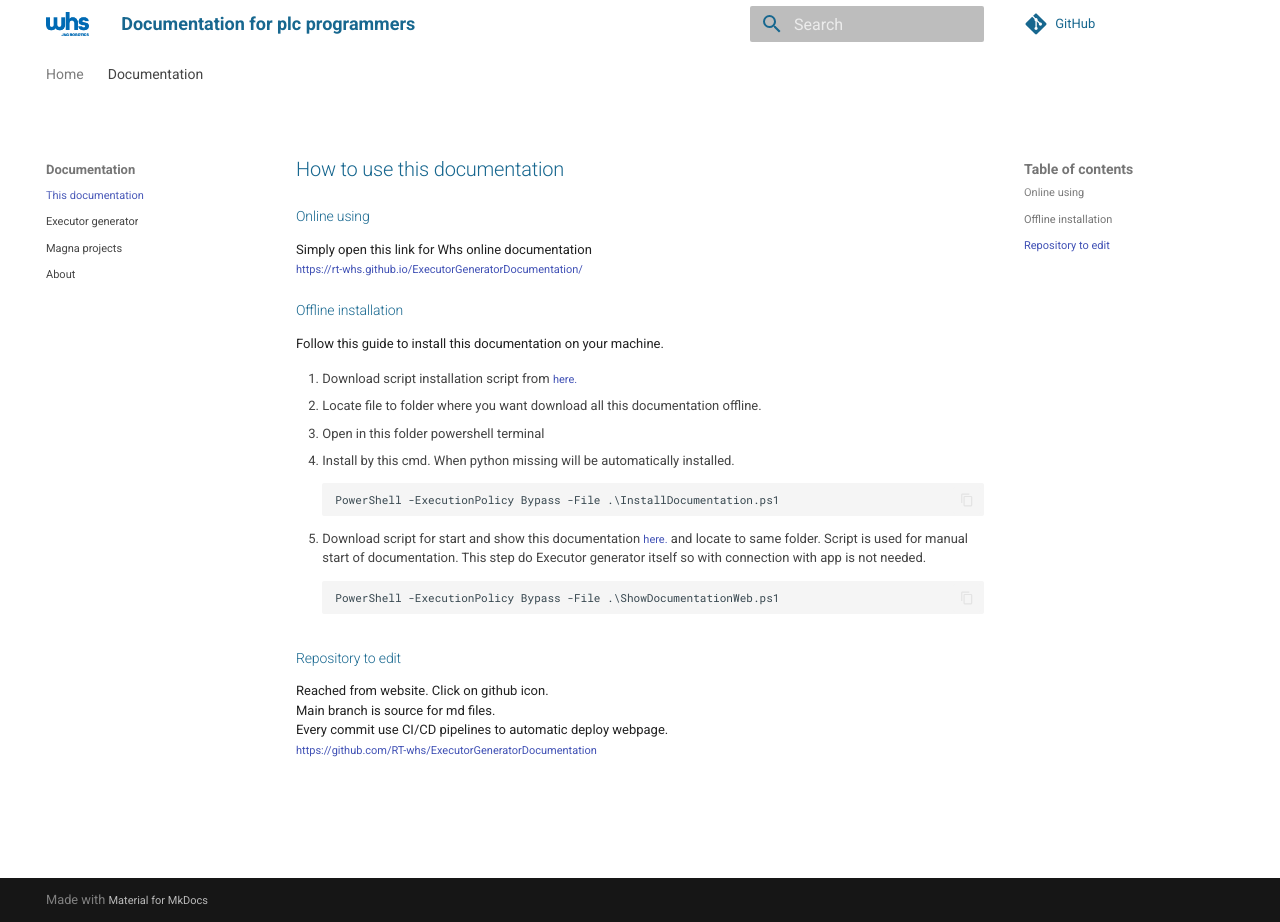
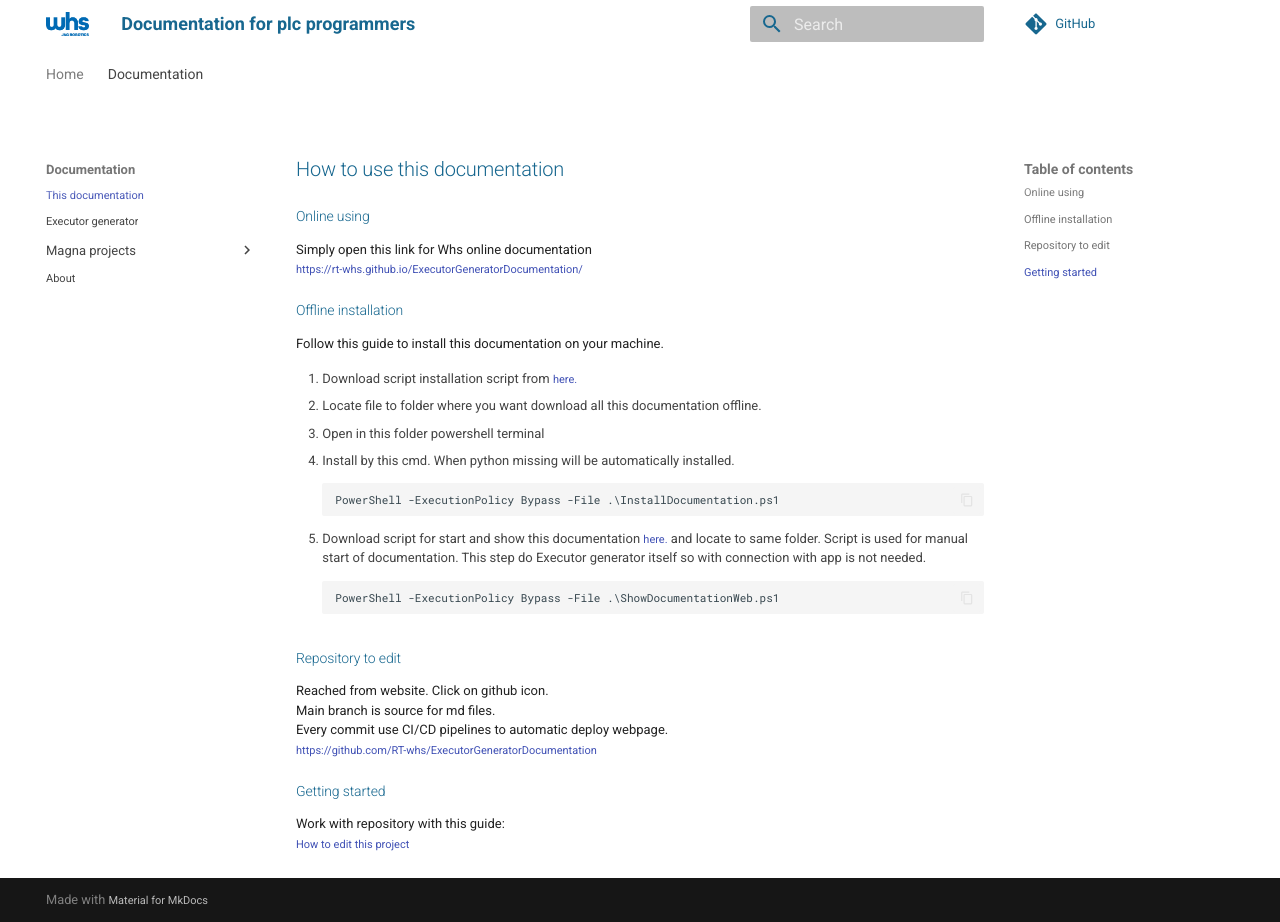
Before and after one commit to RT-whs/ExecutorGeneratorDocumentation, an MkDocs documentation site: the page built from docs/docu/index.md, in a window 1280 px wide and 922 px high. Built offline with MkDocs 1.6.1 and Material for MkDocs 9.7.7, drawn with Linux system fonts in a browser that asks for light colours; comment, search, counter and statistics services are not loaded.

Commit message:
Added how to edit this documentation

```diff
--- a/docs/docu/index.md
+++ b/docs/docu/index.md
@@ -29,3 +29,7 @@ Reached from website. Click on github icon.
 Main branch is source for md files.
 Every commit use CI/CD pipelines to automatic deploy webpage.
 [https://github.com/RT-whs/ExecutorGeneratorDocumentation](https://github.com/RT-whs/ExecutorGeneratorDocumentation)
+
+## Getting started
+Work with repository with this guide:
+[How to edit this project](https://squidfunk.github.io/mkdocs-material/)
--- a/mkdocs.yml
+++ b/mkdocs.yml
@@ -52,7 +52,9 @@ nav:
   - Documentation:
     - This documentation: docu/index.md
     - Executor generator: eg/index.md
-    - Magna projects: magna/magna.md
+    - Magna projects:
+      - Standard: magna/magna.md
+
     - About: about.md
 
 hide:
```
